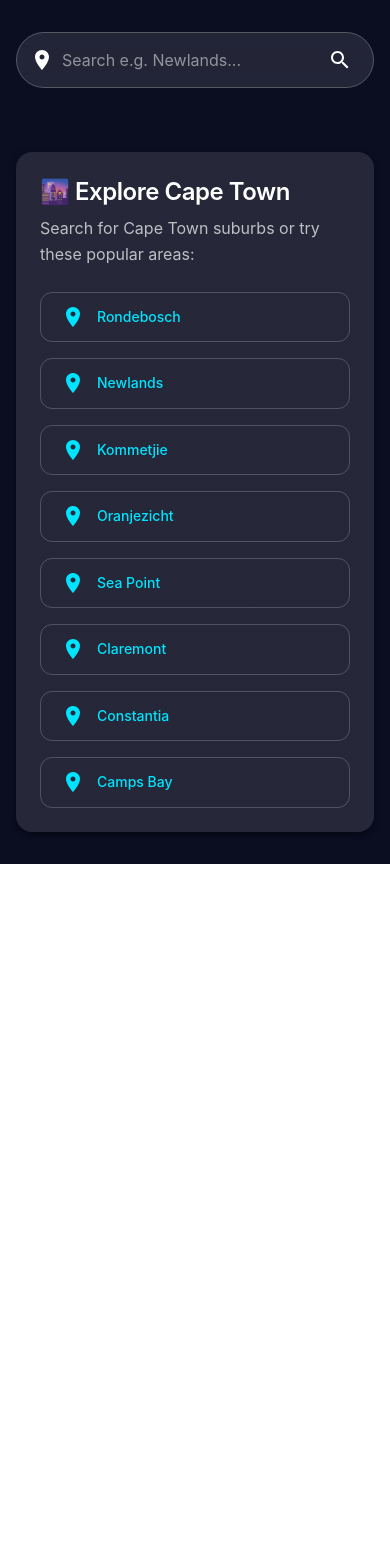
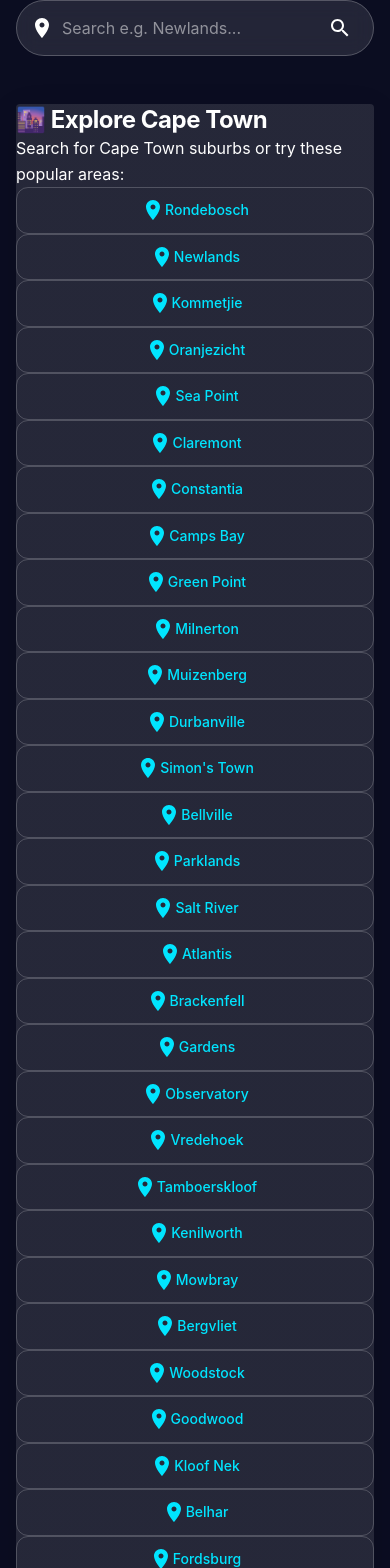
Before and after one commit to WuTangLan1/CapeWeather, a React (Vite) app: page / in a window 390 px wide. Shown: the top 1568 px of the page. Before the commit the page ends 864 px from the top, so only its background shows below. Built offline with nearby package versions, Linux system fonts and the light colour scheme.

Commit message:
proper tailwind installation

```diff
--- a/src/components/Home.jsx
+++ b/src/components/Home.jsx
@@ -6,7 +6,7 @@ import { motion } from 'framer-motion';
 import SearchBar from '../components/SearchBar';
 import WeatherCard from '../components/WeatherCard';
 import WeatherMap from '../components/WeatherMap';
-import { fetchWeather } from '../features/weatherSlice'; // Ensure to import dispatch
+import { fetchWeather } from '../features/weatherSlice';
 
 const defaultCities = [
   'Rondebosch',
@@ -17,6 +17,28 @@ const defaultCities = [
   'Claremont',
   'Constantia',
   'Camps Bay',
+  'Green Point',
+  'Milnerton',
+  'Muizenberg',
+  'Durbanville',
+  "Simon's Town",
+  'Bellville',
+  'Parklands',
+  'Salt River',
+  'Atlantis',
+  'Brackenfell',
+  'Gardens',
+  'Observatory',
+  'Vredehoek',
+  'Tamboerskloof',
+  'Kenilworth',
+  'Mowbray',
+  'Bergvliet',
+  'Woodstock',
+  'Goodwood',
+  'Kloof Nek',
+  'Belhar',
+  'Fordsburg'
 ];
 
 export default function Home() {
@@ -24,40 +46,41 @@ export default function Home() {
   const { locations, loading, error } = useSelector((state) => state.weather);
 
   return (
-    <Container maxWidth="xl" sx={{ py: 4 }}>
-      <Box mb={4}>
+    <Container maxWidth={false} className="w-full py-8 px-4 sm:px-6 lg:px-8">
+      {/* Search Bar */}
+      <Box className="mb-8">
         <SearchBar />
       </Box>
 
+      {/* Error Message */}
       {error && (
-        <motion.div initial={{ opacity: 0 }} animate={{ opacity: 1 }}>
-          <Box
-            sx={{
-              bgcolor: 'error.main',
-              color: 'white',
-              p: 2,
-              borderRadius: 2,
-              display: 'flex',
-              alignItems: 'center',
-              gap: 2,
-            }}
-          >
-            <Typography variant="body1">⚠️ {error}</Typography>
+        <motion.div
+          initial={{ opacity: 0, scale: 0.95 }}
+          animate={{ opacity: 1, scale: 1 }}
+          transition={{ duration: 0.3 }}
+          className="mb-6"
+        >
+          <Box className="bg-red-600 text-white p-4 rounded-lg shadow-lg flex items-center space-x-2">
+            <span className="text-xl">⚠️</span>
+            <Typography variant="body1">{error}</Typography>
           </Box>
         </motion.div>
       )}
 
-      <Grid container spacing={4}>
+      {/* Main Content Grid */}
+      <Grid container spacing={6}>
+        {/* Weather Map */}
         <Grid item xs={12} lg={8}>
           {loading ? (
-            <motion.div initial={{ opacity: 0 }} animate={{ opacity: 1 }}>
+            <motion.div
+              initial={{ opacity: 0 }}
+              animate={{ opacity: 1 }}
+              transition={{ duration: 0.5 }}
+            >
               <Skeleton
                 variant="rounded"
                 height={500}
-                sx={{
-                  bgcolor: 'rgba(255, 255, 255, 0.1)',
-                  borderRadius: '16px',
-                }}
+                className="bg-gray-700 rounded-2xl"
               />
             </motion.div>
           ) : (
@@ -65,51 +88,55 @@ export default function Home() {
           )}
         </Grid>
 
+        {/* Weather Information or Default Cities */}
         <Grid item xs={12} lg={4}>
           {locations.length === 0 ? (
-            <motion.div initial={{ opacity: 0 }} animate={{ opacity: 1 }} transition={{ delay: 0.3 }}>
-              <Card
-                sx={{
-                  p: 3,
-                  bgcolor: 'background.paper',
-                  boxShadow: 3,
-                  borderRadius: '16px',
-                }}
-              >
-                <Typography variant="h5" gutterBottom sx={{ fontWeight: 600 }}>
+            <motion.div
+              initial={{ opacity: 0, y: 20 }}
+              animate={{ opacity: 1, y: 0 }}
+              transition={{ delay: 0.3, duration: 0.5 }}
+            >
+              <Card className="bg-white bg-opacity-10 backdrop-blur-lg p-6 rounded-2xl shadow-xl">
+                <Typography variant="h5" className="font-bold mb-3 text-white">
                   🌆 Explore Cape Town
                 </Typography>
-                <Typography variant="body1" color="text.secondary" sx={{ mb: 3 }}>
+                <Typography variant="body1" className="text-gray-300 mb-6">
                   Search for Cape Town suburbs or try these popular areas:
                 </Typography>
 
-                <Stack spacing={2}>
+                {/* Suburbs Grid */}
+                <Box className="grid grid-cols-1 sm:grid-cols-2 md:grid-cols-3 lg:grid-cols-4 gap-4">
                   {defaultCities.map((city) => (
                     <Button
                       key={city}
                       variant="outlined"
-                      fullWidth
-                      onClick={() => dispatch(fetchWeather(`${city}, Cape Town`))} // Added onClick
-                      sx={{
-                        justifyContent: 'flex-start',
-                        py: 1.5,
-                        borderColor: 'rgba(255, 255, 255, 0.2)',
-                        '&:hover': {
-                          borderColor: 'primary.main',
-                          bgcolor: 'rgba(0, 229, 255, 0.05)',
-                        },
-                      }}
+                      onClick={() => dispatch(fetchWeather(`${city}, Cape Town`))}
+                      className="
+                        justify-start
+                        py-3
+                        border border-white border-opacity-20
+                        text-white
+                        hover:border-primary-500
+                        hover:bg-primary-500 hover:bg-opacity-20
+                        transition-colors duration-200
+                        rounded-lg
+                        w-full
+                      "
                     >
-                      <Place sx={{ color: 'primary.main', mr: 1.5 }} />
+                      <Place className="text-primary-500 mr-3" />
                       {city}
                     </Button>
                   ))}
-                </Stack>
+                </Box>
               </Card>
             </motion.div>
           ) : (
-            <motion.div initial={{ opacity: 0, y: 20 }} animate={{ opacity: 1, y: 0 }}>
-              <Stack spacing={3}>
+            <motion.div
+              initial={{ opacity: 0, y: 20 }}
+              animate={{ opacity: 1, y: 0 }}
+              transition={{ duration: 0.5 }}
+            >
+              <Stack spacing={6}>
                 {locations.map((location, index) => (
                   <WeatherCard key={index} data={location} />
                 ))}
--- a/src/index.css
+++ b/src/index.css
@@ -3,7 +3,6 @@
 @tailwind components;
 @tailwind utilities;
 
-/* Remove width and height constraints from :root */
 :root {
   font-family: Inter, system-ui, Avenir, Helvetica, Arial, sans-serif;
   line-height: 1.5;
--- a/tailwind.config.js
+++ b/tailwind.config.js
@@ -1,11 +1,22 @@
 // tailwind.config.js
-module.exports = {
+
+/** @type {import('tailwindcss').Config} */
+export default {
     content: [
       "./index.html",
       "./src/**/*.{js,jsx,ts,tsx}",
     ],
     theme: {
-      extend: {},
+      extend: {
+        colors: {
+          primary: {
+            500: '#00e5ff', // Aligns with MUI's primary.main
+            600: '#00d4e5',
+            700: '#00c3d5',
+            // Add more shades if needed
+          },
+        },
+      },
     },
     plugins: [],
-  };
+  }
```
